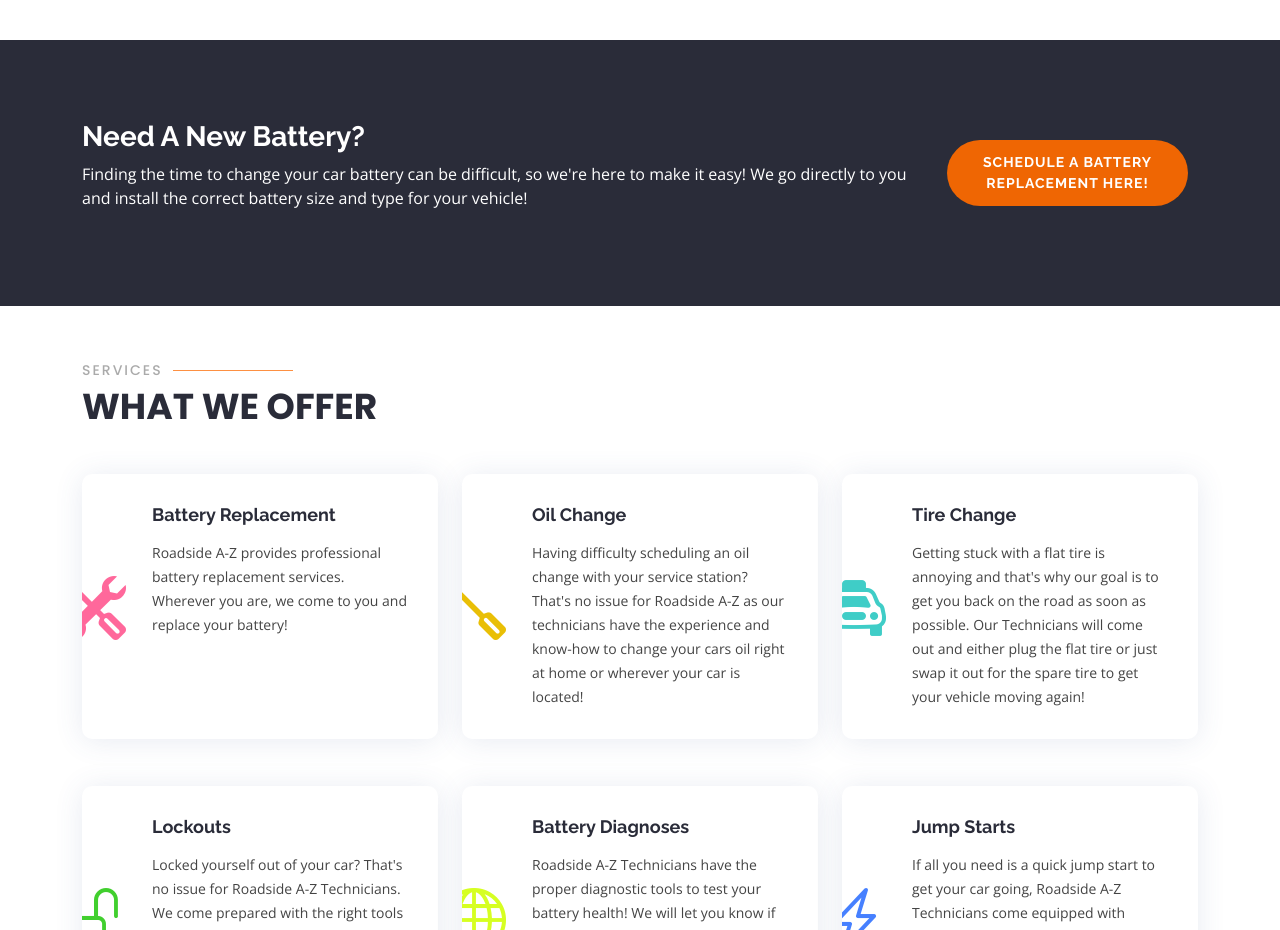
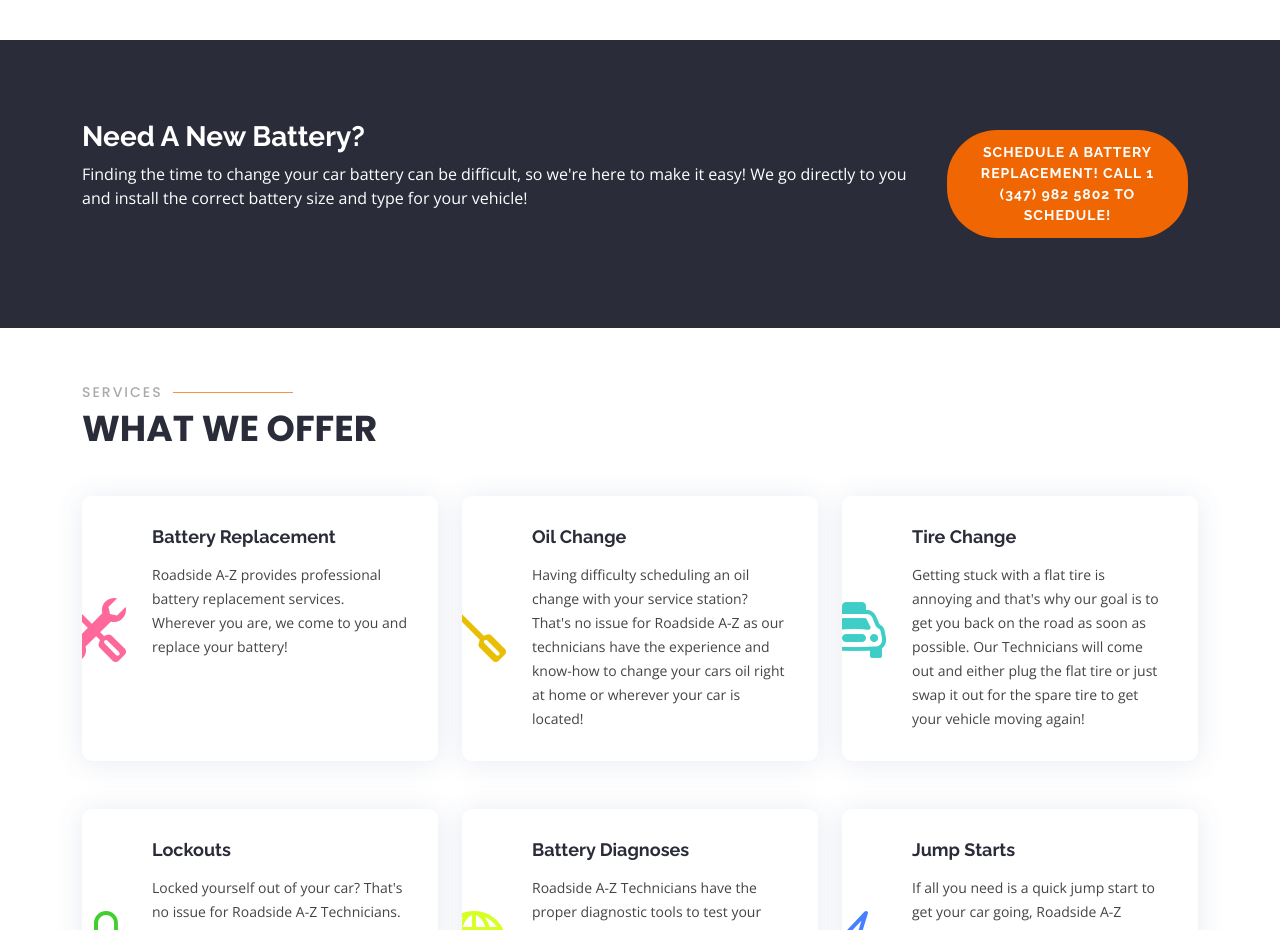
Before and after one commit to RoadsideAZ/RoadsideAZ.github.io, a plain HTML site: page index.html in a window 1280 px wide. Shown: the part 1120-2050 px from the top of the page. Drawn offline with nearby package versions, Linux system fonts and the light colour scheme.

Commit message:
Update index.html

```diff
--- a/index.html
+++ b/index.html
@@ -150,7 +150,7 @@
             <p>Finding the time to change your car battery can be difficult, so we're here to make it easy! We go directly to you and install the correct battery size and type for your vehicle!</p>
           </div>
           <div class="col-lg-3 cta-btn-container text-center">
-            <a class="cta-btn align-middle" href="#">Schedule A Battery Replacement Here!</a>
+            <a class="cta-btn align-middle" href="#">Schedule A Battery Replacement! Call 1 (347) 982 5802 To Schedule!</a>
           </div>
         </div>
 
```
